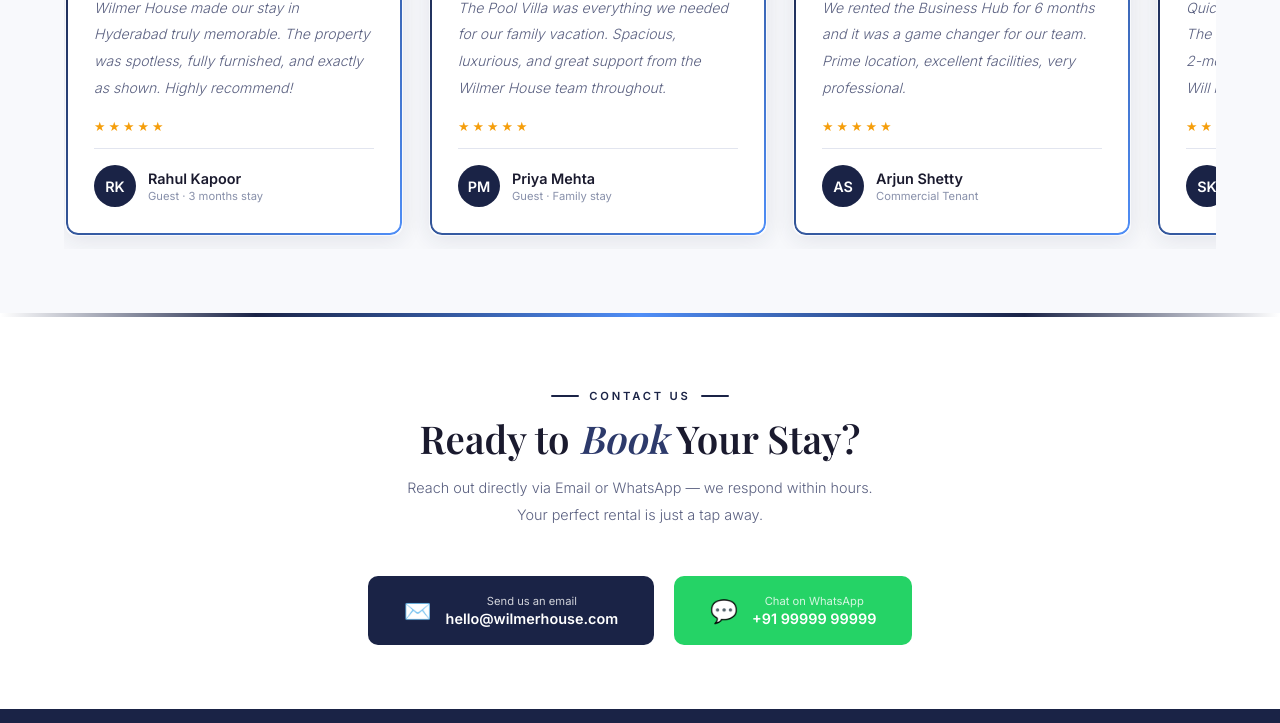
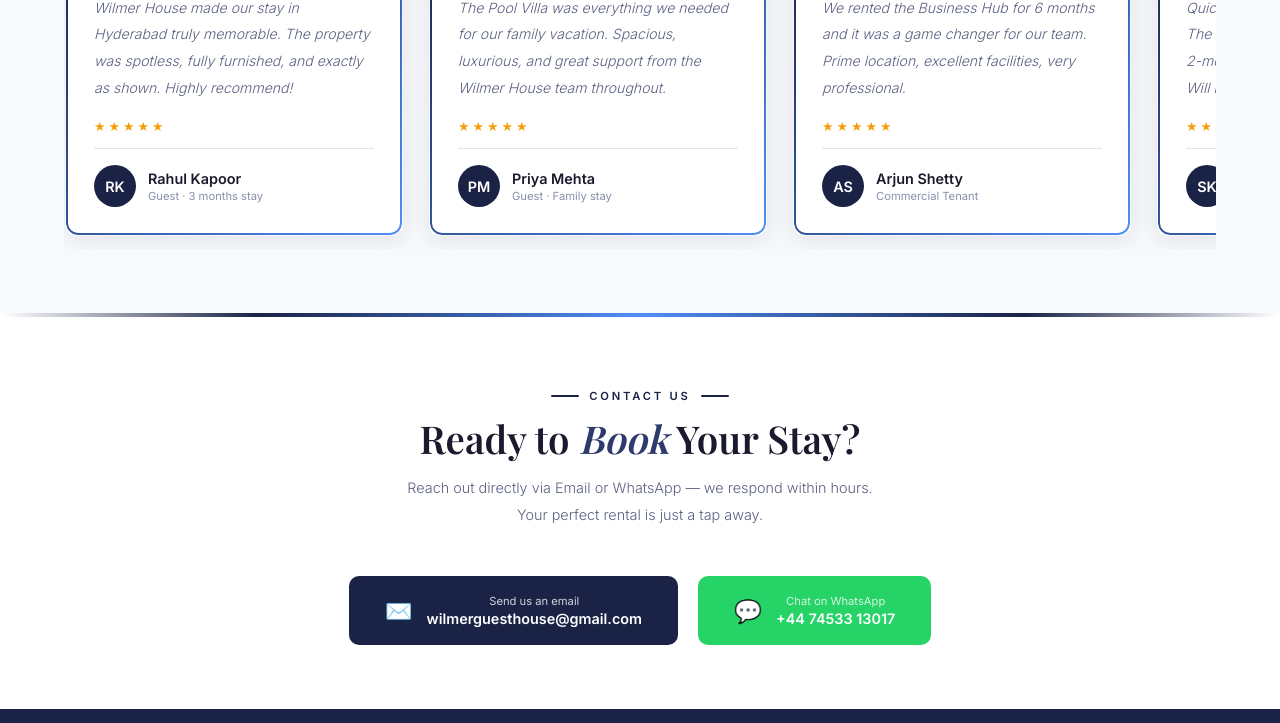
Before and after one commit to barrydeveloperindia-arch/wilmerhouse.com, a plain HTML site: page index.html in a window 1280 px wide. Shown: the part 2593-3316 px from the top of the page. Drawn offline with nearby package versions, Linux system fonts and the light colour scheme; a web font is replaced by a local one.

Commit message:
Final: Added real contact details (Email and WhatsApp)

```diff
--- a/index.html
+++ b/index.html
@@ -1734,19 +1734,19 @@
       <p class="sec-desc">Reach out directly via Email or WhatsApp — we respond within hours. Your perfect rental is
         just a tap away.</p>
       <div class="contact-btns">
-        <a href="mailto:hello@wilmerhouse.com" class="contact-btn btn-email" id="email-btn">
+        <a href="mailto:wilmerguesthouse@gmail.com" class="contact-btn btn-email" id="email-btn">
           <span class="contact-btn-icon">✉️</span>
           <div class="contact-btn-text">
             <span class="contact-btn-label">Send us an email</span>
-            <span class="contact-btn-val">hello@wilmerhouse.com</span>
+            <span class="contact-btn-val">wilmerguesthouse@gmail.com</span>
           </div>
         </a>
-        <a href="https://wa.me/919999999999?text=Hi%20Wilmer%20House!%20I%20am%20interested%20in%20renting%20a%20property."
+        <a href="https://wa.me/447453313017?text=Hi%20Wilmer%20House!%20I%20am%20interested%20in%20renting%20a%20property."
           class="contact-btn btn-wa" id="wa-btn" target="_blank">
           <span class="contact-btn-icon">💬</span>
           <div class="contact-btn-text">
             <span class="contact-btn-label">Chat on WhatsApp</span>
-            <span class="contact-btn-val">+91 99999 99999</span>
+            <span class="contact-btn-val">+44 74533 13017</span>
           </div>
         </a>
       </div>
```
